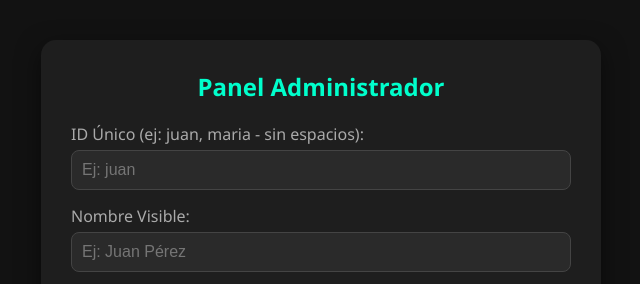
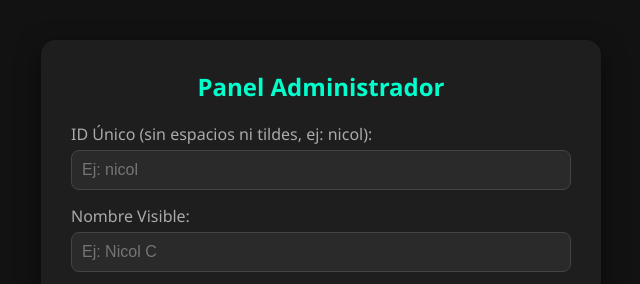
Before and after one commit to cesarruiz135/medidor-tokens, a plain HTML site: page admin.html in a window 1280 px wide. Shown: the top 284 px of the page, 319-959 px from the left. Drawn offline with Linux system fonts and the light colour scheme; no server answers.

Commit message:
Fix input handling and link correction in admin.html
Updated user ID input to remove spaces and accents automatically. Corrected link to index.html without accents.

```diff
--- a/admin.html
+++ b/admin.html
@@ -123,12 +123,12 @@
         <h2 id="formTitle">Panel Administrador</h2>
         <form id="userForm">
             <div class="form-group">
-                <label>ID Único (ej: juan, maria - sin espacios):</label>
-                <input type="text" id="userId" required placeholder="Ej: juan">
+                <label>ID Único (sin espacios ni tildes, ej: nicol):</label>
+                <input type="text" id="userId" required placeholder="Ej: nicol">
             </div>
             <div class="form-group">
                 <label>Nombre Visible:</label>
-                <input type="text" id="nombre" required placeholder="Ej: Juan Pérez">
+                <input type="text" id="nombre" required placeholder="Ej: Nicol C">
             </div>
             <div class="form-group">
                 <label>Tokens Acumulados:</label>
@@ -193,7 +193,8 @@
 
         userForm.addEventListener('submit', (e) => {
             e.preventDefault();
-            const id = userIdInput.value.trim().toLowerCase();
+            // Limpia espacios y pasa a minúsculas automáticamente para evitar errores
+            const id = userIdInput.value.trim().toLowerCase().replace(/\s+/g, '');
             const nombre = nombreInput.value;
             const tokens = Number(tokensInput.value);
             const meta = Number(metaInput.value);
@@ -309,7 +310,8 @@
             for (let id in data) {
                 const usuario = data[id];
                 const currentPath = window.location.href.substring(0, window.location.href.lastIndexOf('/') + 1);
-                const linkMedidor = currentPath + 'índice.html?id=' + id;
+                // Enlace corregido a index.html sin tilde
+                const linkMedidor = currentPath + 'index.html?id=' + id;
                 const horasVal = usuario.horas || 0;
                 const diasVal = usuario.diasTrabajados || 0;
                 const metaDiasVal = usuario.metaDias || 6;
```
